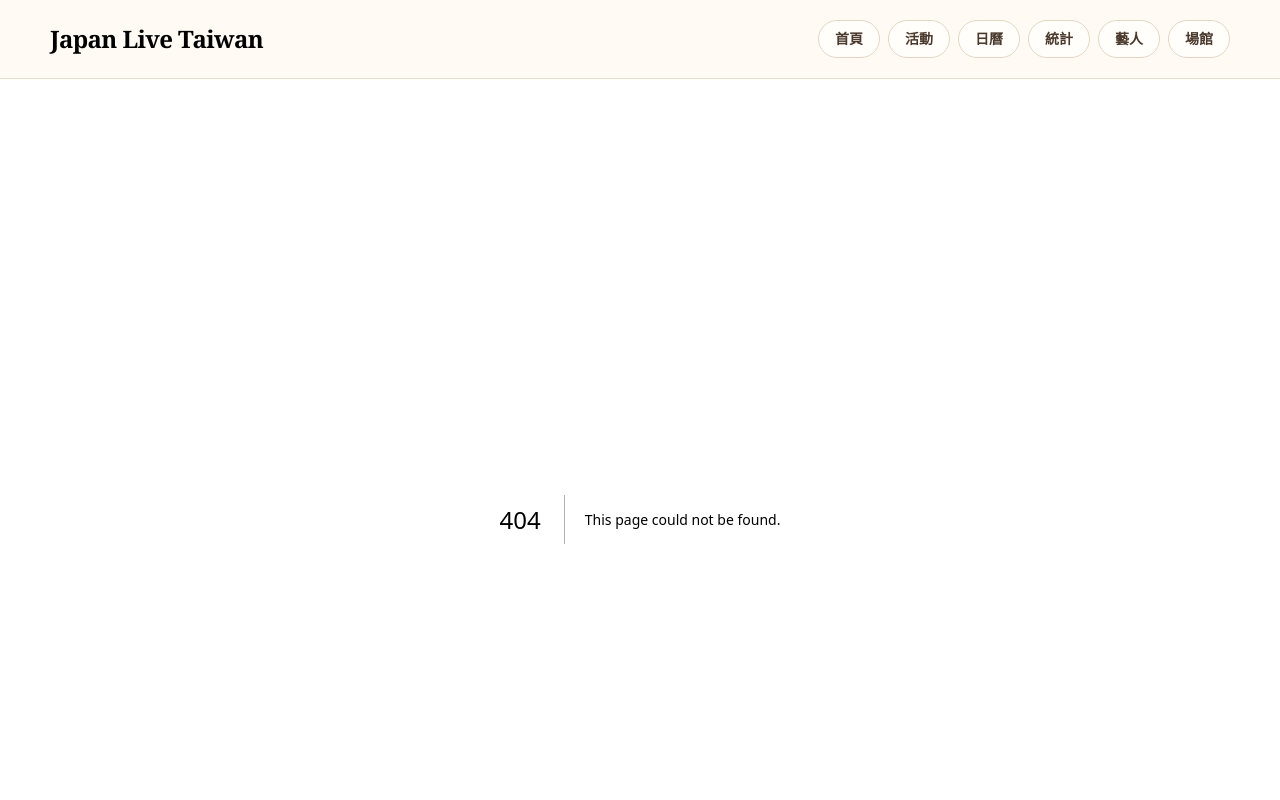
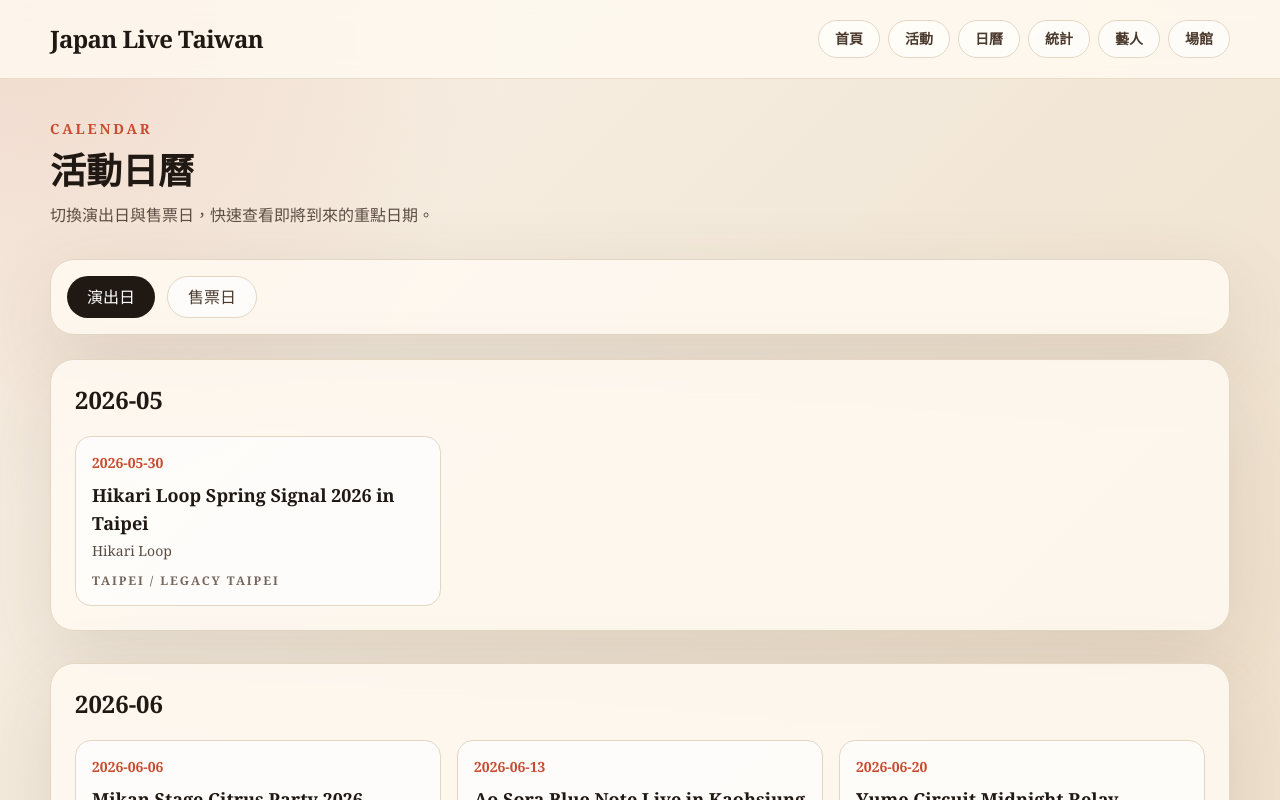
Before and after one commit to xiayu0424/japan-live-taiwan, a Next.js app: page /calendar in a window 1280 px wide. Before the commit this address had no page. Shown: the top 800 px of the page. Built offline with nearby package versions, Linux system fonts and the light colour scheme.

Commit message:
feat(calendar): add performance and ticket calendar

```diff
--- /dev/null
+++ b/src/app/calendar/page.tsx
@@ -0,0 +1,16 @@
+import { CalendarView } from "@/components/CalendarView";
+import { events } from "@/lib/data";
+import { sortByShowDate } from "@/lib/event-utils";
+
+export default function CalendarPage() {
+  return (
+    <div className="space-y-8">
+      <header>
+        <p className="text-sm font-bold uppercase tracking-[0.2em] text-[#c94b2f]">Calendar</p>
+        <h1 className="mt-3 text-4xl font-black">活動日曆</h1>
+        <p className="mt-3 text-[#5b4d43]">切換演出日與售票日，快速查看即將到來的重點日期。</p>
+      </header>
+      <CalendarView events={sortByShowDate(events)} />
+    </div>
+  );
+}
--- /dev/null
+++ b/src/components/CalendarView.tsx
@@ -0,0 +1,114 @@
+"use client";
+
+import Link from "next/link";
+import { useState } from "react";
+import { getArtistNames } from "@/lib/event-utils";
+import type { EventItem } from "@/types/event";
+
+type CalendarMode = "performance" | "ticket";
+
+interface CalendarEntry {
+  id: string;
+  date: string;
+  title: string;
+  artistNames: string;
+  eventId: string;
+  meta: string;
+}
+
+export function CalendarView({ events }: { events: EventItem[] }) {
+  const [mode, setMode] = useState<CalendarMode>("performance");
+  const entries = buildEntries(events, mode);
+  const groups = groupByMonth(entries);
+
+  return (
+    <div className="space-y-6">
+      <div className="card flex flex-wrap gap-3 p-4">
+        <button
+          type="button"
+          onClick={() => setMode("performance")}
+          className={buttonClass(mode === "performance")}
+        >
+          演出日
+        </button>
+        <button
+          type="button"
+          onClick={() => setMode("ticket")}
+          className={buttonClass(mode === "ticket")}
+        >
+          售票日
+        </button>
+      </div>
+
+      <div className="space-y-8">
+        {groups.map(([month, monthEntries]) => (
+          <section key={month} className="card p-6">
+            <h2 className="mb-5 text-2xl font-black">{month}</h2>
+            <div className="grid gap-4 md:grid-cols-2 xl:grid-cols-3">
+              {monthEntries.map((entry) => (
+                <Link
+                  key={entry.id}
+                  href={`/events/${entry.eventId}`}
+                  className="rounded-2xl border border-[#e4d6c2] bg-white/70 p-4 transition hover:border-[#c94b2f]"
+                >
+                  <p className="text-sm font-bold text-[#c94b2f]">{entry.date}</p>
+                  <h3 className="mt-2 text-lg font-black">{entry.title}</h3>
+                  <p className="mt-1 text-sm text-[#5b4d43]">{entry.artistNames}</p>
+                  <p className="mt-3 text-xs font-bold uppercase tracking-[0.16em] text-[#75675c]">
+                    {entry.meta}
+                  </p>
+                </Link>
+              ))}
+            </div>
+          </section>
+        ))}
+      </div>
+    </div>
+  );
+}
+
+function buildEntries(events: EventItem[], mode: CalendarMode): CalendarEntry[] {
+  const entries =
+    mode === "performance"
+      ? events.flatMap((event) =>
+          event.shows.map((show) => ({
+            id: `${event.id}-${show.id}`,
+            date: show.date,
+            title: event.title,
+            artistNames: getArtistNames(event),
+            eventId: event.id,
+            meta: `${show.city} / ${show.venue_name}`,
+          })),
+        )
+      : events.flatMap((event) =>
+          event.ticket_sales
+            .filter((sale) => sale.sale_start)
+            .map((sale) => ({
+              id: `${event.id}-${sale.platform_id}-${sale.sale_start}`,
+              date: sale.sale_start?.slice(0, 10) ?? "",
+              title: event.title,
+              artistNames: getArtistNames(event),
+              eventId: event.id,
+              meta: `${sale.platform} / ${sale.type}`,
+            })),
+        );
+
+  return entries.sort((a, b) => a.date.localeCompare(b.date));
+}
+
+function groupByMonth(entries: CalendarEntry[]) {
+  const groups = new Map<string, CalendarEntry[]>();
+
+  for (const entry of entries) {
+    const month = entry.date.slice(0, 7);
+    groups.set(month, [...(groups.get(month) ?? []), entry]);
+  }
+
+  return [...groups.entries()];
+}
+
+function buttonClass(active: boolean) {
+  return active
+    ? "rounded-full bg-[#201813] px-5 py-2 text-sm font-bold text-white"
+    : "rounded-full border border-[#e4d6c2] bg-white/70 px-5 py-2 text-sm font-bold text-[#4b3a2d]";
+}
```
